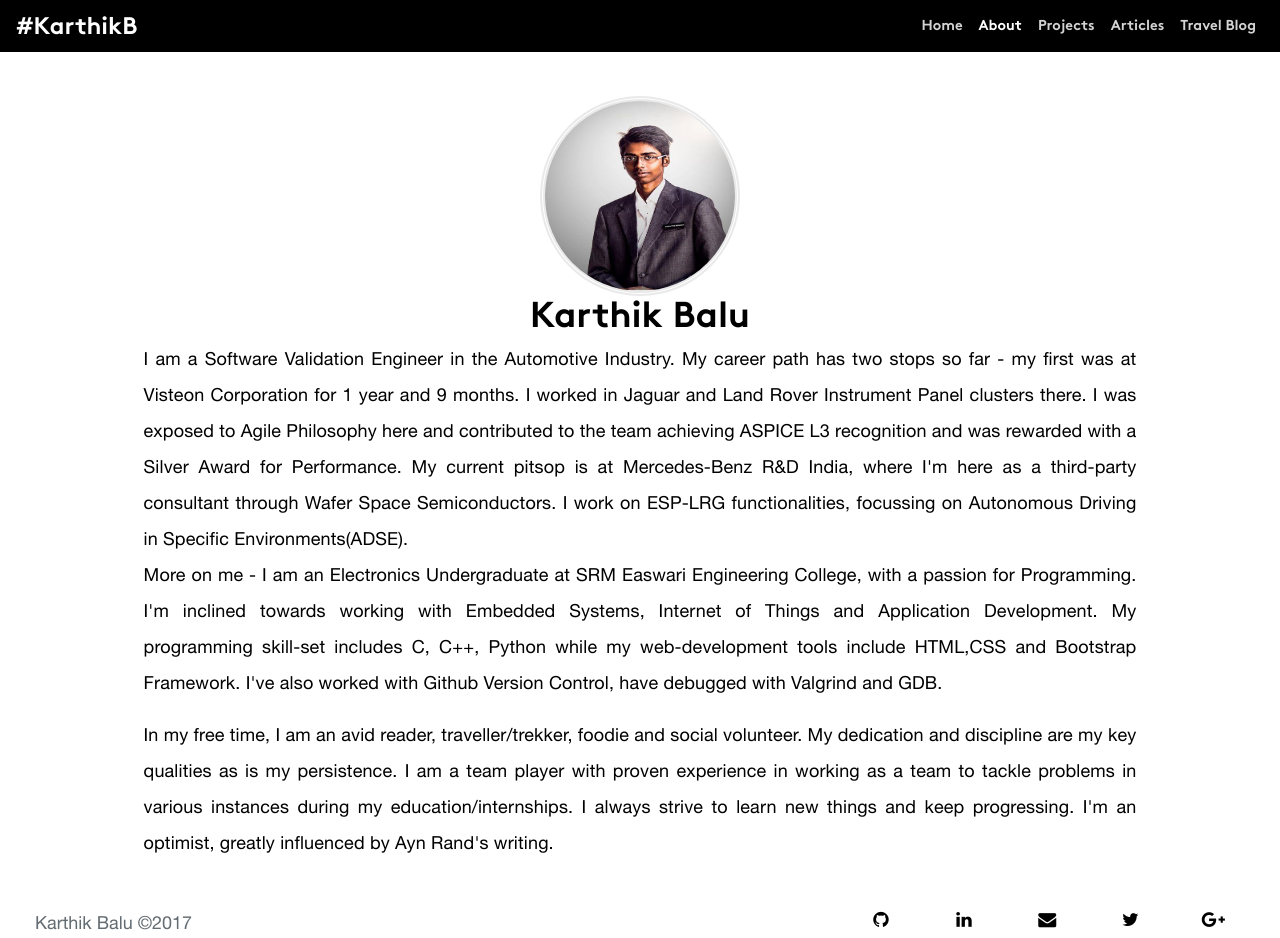
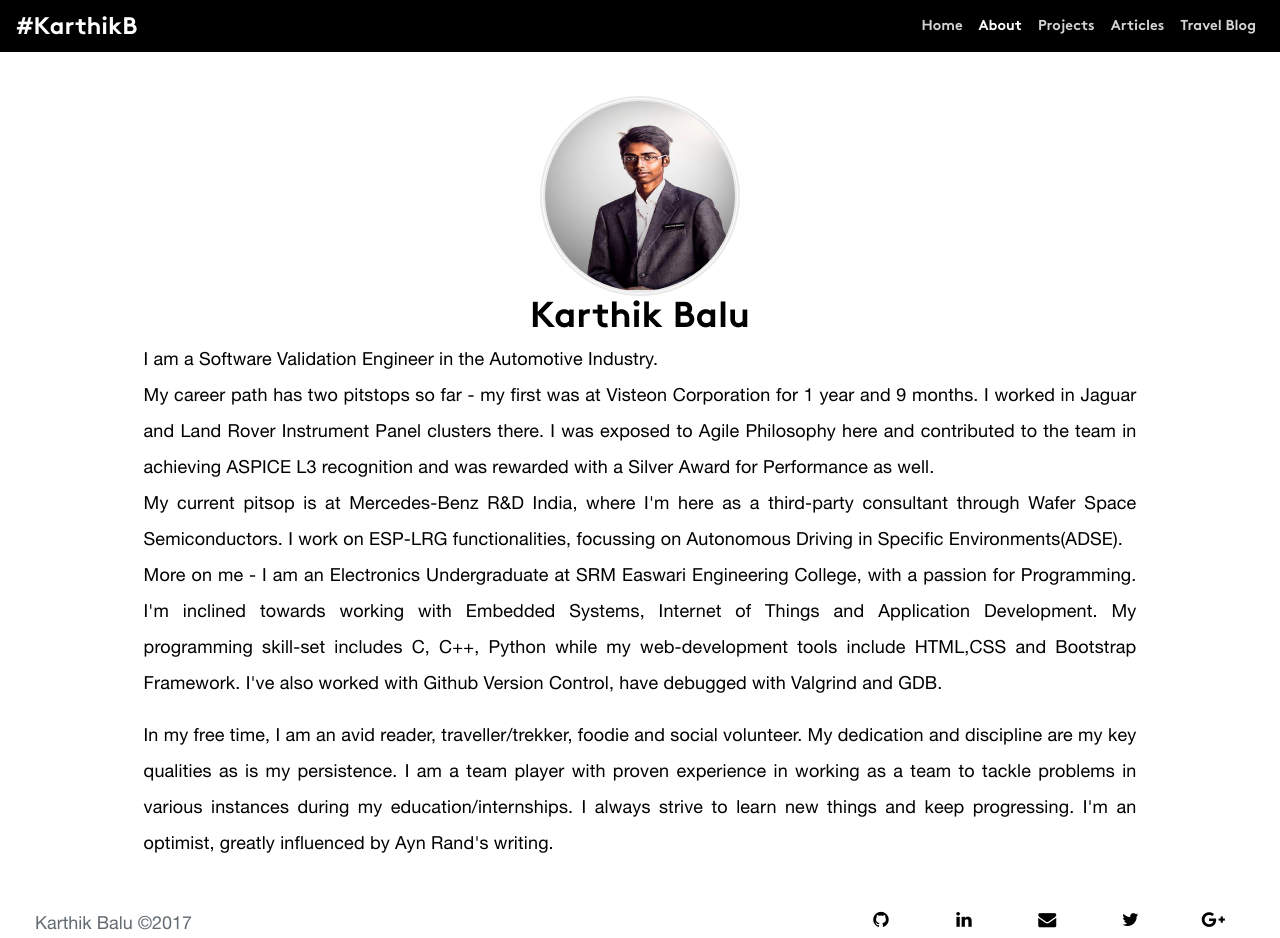
Before and after one commit to karthik-balu/karthik-balu.github.io, a Jekyll site: the page built from about/index.html, in a window 1280 px wide and 938 px high. Built offline with Jekyll 4.4.1, drawn with Linux system fonts in a browser that asks for light colours.

Commit message:
Update index.html
Update

```diff
--- a/about/index.html
+++ b/about/index.html
@@ -12,7 +12,9 @@
 <br />
 <div class="col-10 offset-2 about center">
 <p>
-I am a Software Validation Engineer in the Automotive Industry. My career path has two stops so far - my first was at Visteon Corporation for 1 year and 9 months. I worked in Jaguar and Land Rover Instrument Panel clusters there. I was exposed to Agile Philosophy here and contributed to the team achieving ASPICE L3 recognition and was rewarded with a Silver Award for Performance. My current pitsop is at Mercedes-Benz R&D India, where I'm here as a third-party consultant through Wafer Space Semiconductors. I work on ESP-LRG functionalities, focussing on Autonomous Driving in Specific Environments(ADSE). <br />
+I am a Software Validation Engineer in the Automotive Industry.<br />
+My career path has two pitstops so far - my first was at Visteon Corporation for 1 year and 9 months. I worked in Jaguar and Land Rover Instrument Panel clusters there. I was exposed to Agile Philosophy here and contributed to the team in achieving ASPICE L3 recognition and was rewarded with a Silver Award for Performance as well. <br />
+My current pitsop is at Mercedes-Benz R&D India, where I'm here as a third-party consultant through Wafer Space Semiconductors. I work on ESP-LRG functionalities, focussing on Autonomous Driving in Specific Environments(ADSE). <br />
 More on me - I am an Electronics Undergraduate at SRM Easwari Engineering College, with a passion for Programming. I'm inclined towards working with Embedded Systems, Internet of Things and Application Development. My programming skill-set includes C, C++, Python while my web-development tools include HTML,CSS and Bootstrap Framework. I've also worked with Github Version Control, have debugged with Valgrind and GDB.
 </p>
 
```
